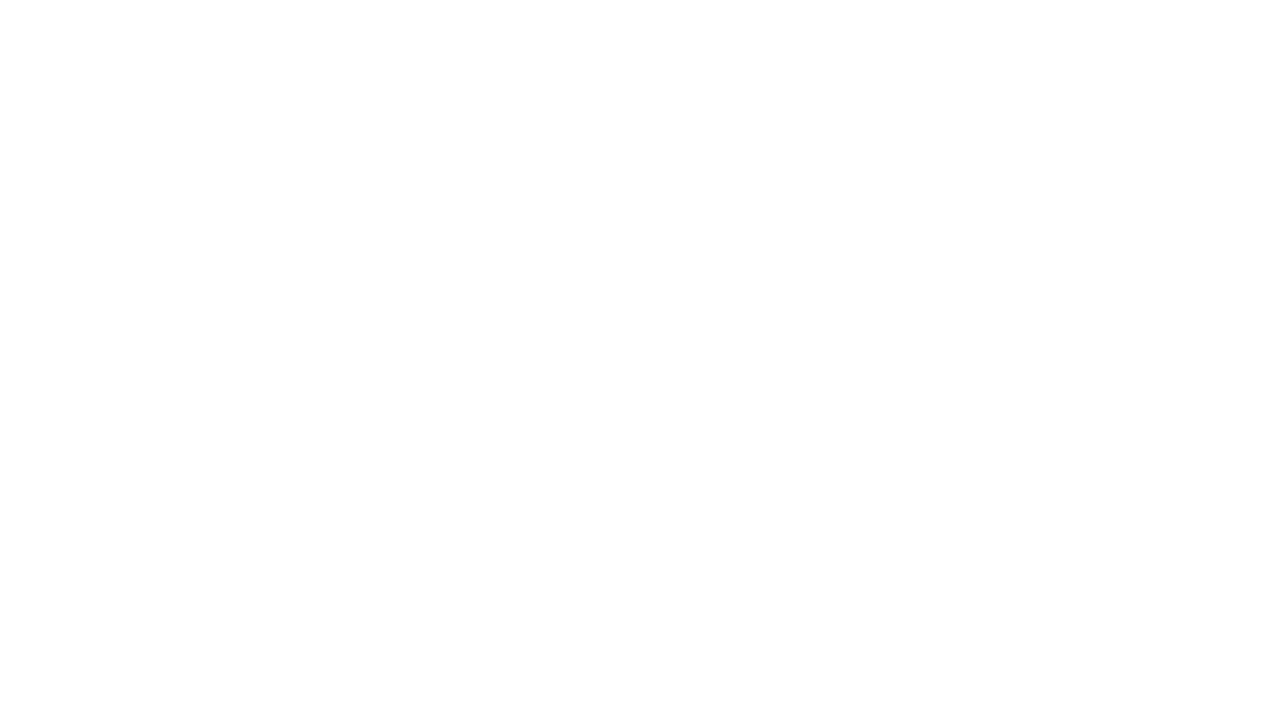
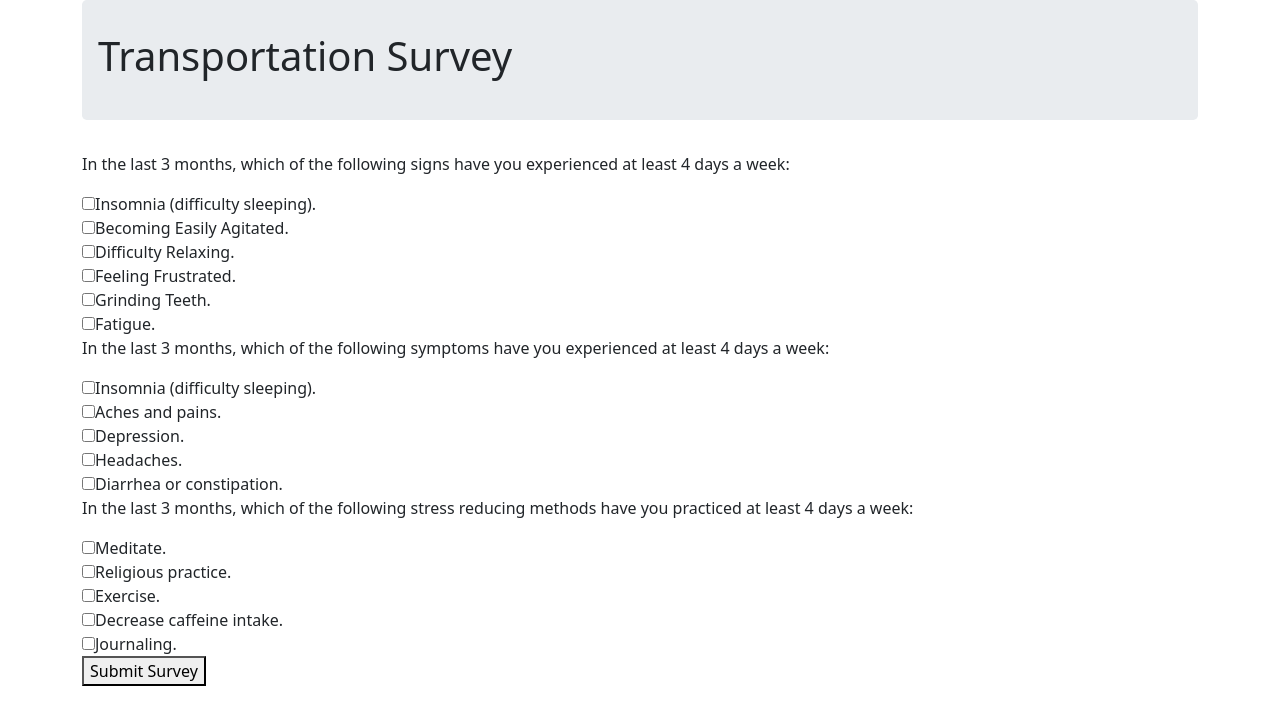
Before and after one commit to MorganJBradford/stressTest, a plain HTML site: page index.html in a window 1280 px wide. Drawn offline with Linux system fonts and the light colour scheme.

Commit message:
add and style #mild-stress, #significant-stress, #what-stress. assign new values to checkboxes, change checkbok names.

```diff
--- a/css/styles.css
+++ b/css/styles.css
@@ -0,0 +1,9 @@
+.jumbotron {
+  padding: 2rem 1rem;
+  margin-bottom: 2rem;
+  background-color: #e9ecef;
+  border-radius: .3rem;
+}
+#mild-stress, #significant-stress, #what-stress {
+  display: none;
+}
--- a/index.html
+++ b/index.html
@@ -8,5 +8,47 @@
   <title>Document</title>
 </head>
 <body>
+  <div class="container">
+    <div class="jumbotron">
+      <h1>Transportation Survey</h1>
+    </div>
+    <form id="stress-test">
+      <div class="form-group">
+        <p>In the last 3 months, which of the following signs have you experienced at least 4 days a week:</p>
+        <input type="checkbox" name="sign" value="1">Insomnia (difficulty sleeping).<br>
+        <input type="checkbox" name="sign" value="1">Becoming Easily Agitated.<br>
+        <input type="checkbox" name="sign" value="1">Difficulty Relaxing.<br>
+        <input type="checkbox" name="sign" value="1">Feeling Frustrated.<br>
+        <input type="checkbox" name="sign" value="1">Grinding Teeth.<br>
+        <input type="checkbox" name="sign" value="1">Fatigue.<br>
+      </div>
+      <div class="form-group">
+        <p>In the last 3 months, which of the following symptoms have you experienced at least 4 days a week:</p>
+        <input type="checkbox" name="symptom" value="1">Insomnia (difficulty sleeping).<br>
+        <input type="checkbox" name="symptom" value="1">Aches and pains.<br>
+        <input type="checkbox" name="symptom" value="1">Depression.<br>
+        <input type="checkbox" name="symptom" value="1">Headaches.<br>
+        <input type="checkbox" name="symptom" value="1">Diarrhea or constipation.<br>
+      </div>
+      <div class="form-group">
+        <p>In the last 3 months, which of the following stress reducing methods have you practiced at least 4 days a week:</p>
+        <input type="checkbox" name="relief" value="-1">Meditate.<br>
+        <input type="checkbox" name="relief" value="-1">Religious practice.<br>
+        <input type="checkbox" name="relief" value="-1">Exercise.<br>
+        <input type="checkbox" name="relief" value="-1">Decrease caffeine intake.<br>
+        <input type="checkbox" name="relief" value="-1">Journaling.<br>
+      </div>
+      <button type="submit">Submit Survey</button>
+    </form>
+    <span id="mild-stress">
+      <p><b>You use the following methods of transportation to travel to work or school:</b></p>
+    </span>
+    <span id="significant-stress">
+      <p><b>You use the following methods of transportation to travel to work or school:</b></p>
+    </span>
+    <span id="what-stress">
+      <p><b>You use the following methods of transportation to travel to work or school:</b></p>
+    </span>
+  </div>
 </body>
 </html>
--- a/js/scripts.js
+++ b/js/scripts.js
@@ -0,0 +1,3 @@
+$(document).ready(function() {
+
+});
```
